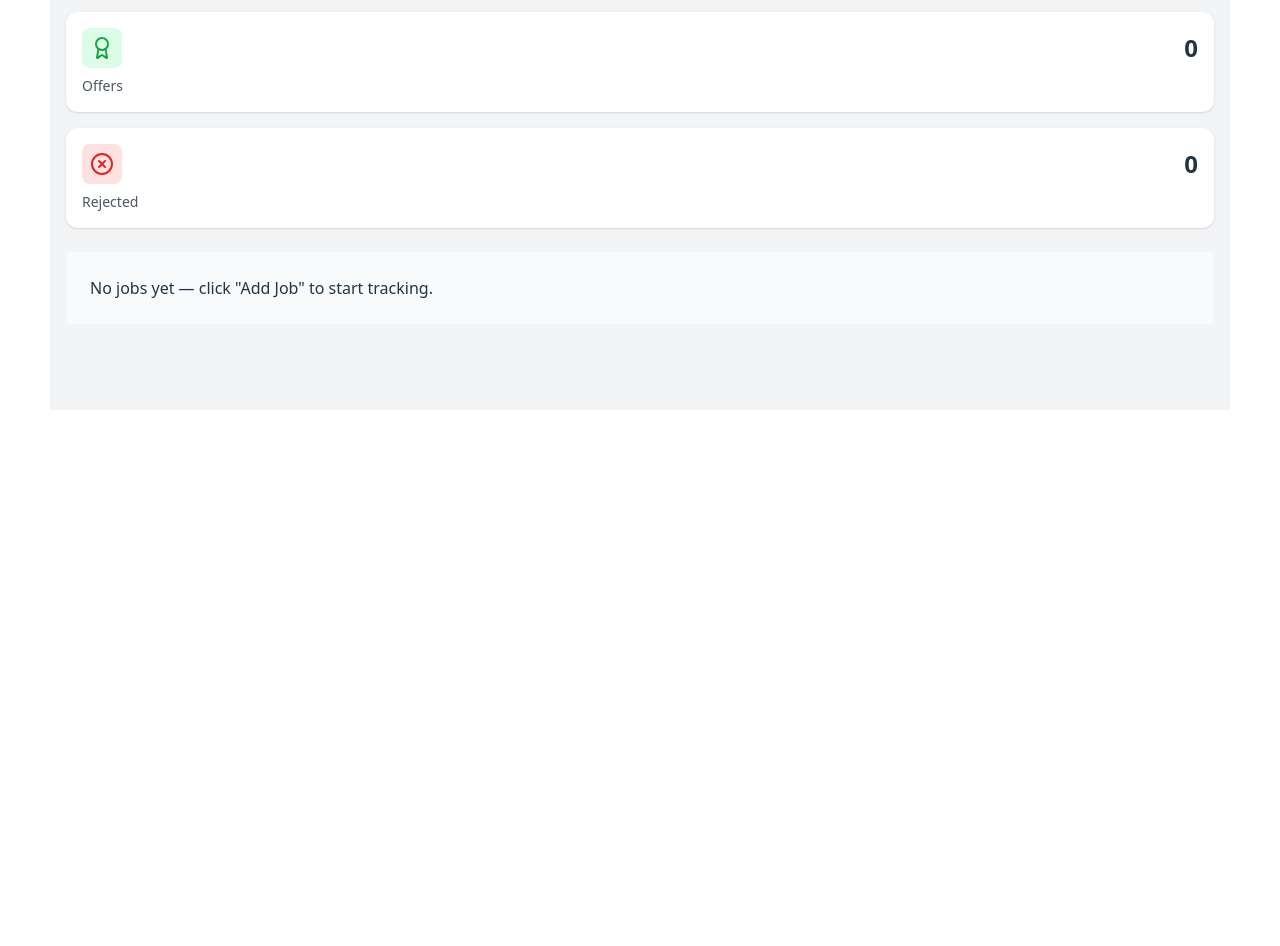
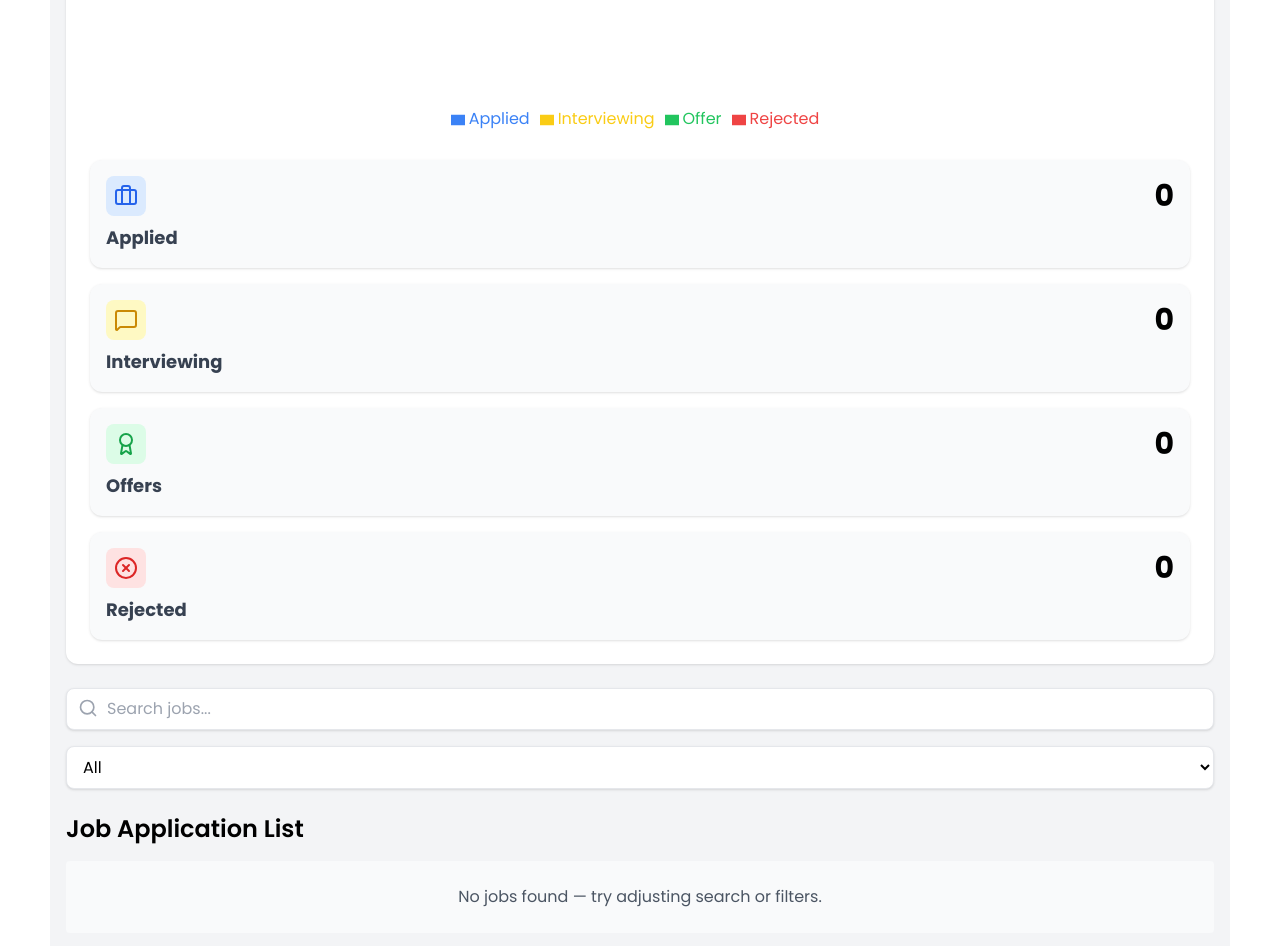
Before and after one commit to TonyBimenyi/task4_elevvo_intern, a React (Vite) app: page / in a window 1280 px wide. Shown: the part 440-1386 px from the top of the page. Before the commit the page ends 900 px from the top, so only its background shows below. Built offline with nearby package versions, Linux system fonts and the light colour scheme.

Commit message:
adjusted the dashboard container

```diff
--- a/package.json
+++ b/package.json
@@ -13,7 +13,8 @@
     "lucide-react": "^0.542.0",
     "react": "^19.1.1",
     "react-dom": "^19.1.1",
-    "react-router-dom": "^7.8.2"
+    "react-router-dom": "^7.8.2",
+    "recharts": "^3.1.2"
   },
   "devDependencies": {
     "@eslint/js": "^9.33.0",
--- a/src/index.css
+++ b/src/index.css
@@ -1,3 +1,5 @@
+@import url('https://fonts.googleapis.com/css2?family=Anton&family=Poppins:ital,wght@0,100;0,200;0,300;0,400;0,500;0,600;0,700;0,800;0,900;1,100;1,200;1,300;1,400;1,500;1,600;1,700;1,800;1,900&display=swap');
+
 :root {
   font-family: system-ui, Avenir, Helvetica, Arial, sans-serif;
   line-height: 1.5;
@@ -11,6 +13,11 @@
   text-rendering: optimizeLegibility;
   -webkit-font-smoothing: antialiased;
   -moz-osx-font-smoothing: grayscale;
+}
+
+
+*{
+  font-family: "poppins", sans-serif;
 }
 
 a {
--- a/src/pages/Dashboard.jsx
+++ b/src/pages/Dashboard.jsx
@@ -1,93 +1,207 @@
-import { Link } from 'react-router-dom';
-import { useJobs } from '../context/JobsContext';
-import Container from '../components/Container';
-import ImportExport from '../components/ImportExport';
-import { Briefcase, MessageSquare, Award, XCircle } from 'lucide-react';
+import { Link } from "react-router-dom";
+import { useJobs } from "../context/JobsContext";
+import Container from "../components/Container";
+import ImportExport from "../components/ImportExport";
+import { Briefcase, MessageSquare, Award, XCircle, Search } from "lucide-react";
+import {
+  PieChart,
+  Pie,
+  Cell,
+  Tooltip,
+  Legend,
+  ResponsiveContainer,
+} from "recharts";
+import { useState } from "react";
 
 export default function Dashboard() {
   const { jobs } = useJobs();
+  const [search, setSearch] = useState("");
+  const [filter, setFilter] = useState("All");
 
   // Count jobs by status
-  const applied = jobs.filter(job => job.status === "Applied").length;
-  const interviewing = jobs.filter(job => job.status === "Interviewing").length;
-  const offer = jobs.filter(job => job.status === "Offer").length;
-  const rejected = jobs.filter(job => job.status === "Rejected").length;
+  const applied = jobs.filter((job) => job.status === "Applied").length;
+  const interviewing = jobs.filter((job) => job.status === "Interviewing").length;
+  const offer = jobs.filter((job) => job.status === "Offer").length;
+  const rejected = jobs.filter((job) => job.status === "Rejected").length;
+
+  // Chart Data
+  const data = [
+    { name: "Applied", value: applied },
+    { name: "Interviewing", value: interviewing },
+    { name: "Offer", value: offer },
+    { name: "Rejected", value: rejected },
+  ];
+  const COLORS = ["#3b82f6", "#facc15", "#22c55e", "#ef4444"];
+
+  // Filtered Jobs
+  const filteredJobs = jobs.filter((job) => {
+    const matchesSearch =
+      job.company.toLowerCase().includes(search.toLowerCase()) ||
+      job.title.toLowerCase().includes(search.toLowerCase());
+
+    const matchesFilter = filter === "All" || job.status === filter;
+    return matchesSearch && matchesFilter;
+  });
 
   return (
     <Container>
       <div className="flex items-center justify-between mb-6">
-        <h1 className="text-2xl font-semibold">Overview</h1>
+        <h1 className="text-2xl text-black font-semibold">Overview</h1>
         <ImportExport />
       </div>
 
-      {/* Overview Cards */}
-      <div className="grid grid-cols-1 sm:grid-cols-2 lg:grid-cols-4 gap-4 mb-6">
-        <div className="p-4 bg-white rounded-xl shadow flex flex-col">
+      {/* Overview Section with Chart and Cards Side by Side */}
+      <div className="bg-white rounded-xl shadow p-6 mb-6">
+        <h2 className="text-xl font-semibold text-gray-800 mb-4">
+          Job Applications Overview
+        </h2>
+        <div className="grid grid-cols-1 lg:grid-cols-2 gap-6 items-center">
+          {/* Chart on the Left */}
+          <div className="h-72">
+            <ResponsiveContainer>
+              <PieChart>
+                <Pie
+                  data={data}
+                  dataKey="value"
+                  nameKey="name"
+                  cx="50%"
+                  cy="50%"
+                  outerRadius={100}
+                  label
+                >
+                  {data.map((entry, index) => (
+                    <Cell key={`cell-${index}`} fill={COLORS[index]} />
+                  ))}
+                </Pie>
+                <Tooltip />
+                <Legend />
+              </PieChart>
+            </ResponsiveContainer>
+          </div>
+
+          {/* Cards on the Right */}
+          <div className="grid grid-cols-1 sm:grid-cols-2 gap-4">
+            <div className="p-4 bg-gray-50 rounded-xl shadow flex flex-col">
               <div className="flex items-center justify-between">
                 <div className="p-2 bg-blue-100 rounded-lg">
                   <Briefcase className="w-6 h-6 text-blue-600" />
                 </div>
-            <span className="text-2xl font-bold">{applied}</span>
+                <span className="text-3xl text-black font-bold">{applied}</span>
               </div>
-          <p className="mt-2 text-sm text-gray-600">Applied</p>
+              <p className="mt-2 text-lg font-bold text-gray-700">Applied</p>
             </div>
 
-        <div className="p-4 bg-white rounded-xl shadow flex flex-col">
+            <div className="p-4 bg-gray-50 rounded-xl shadow flex flex-col">
               <div className="flex items-center justify-between">
                 <div className="p-2 bg-yellow-100 rounded-lg">
                   <MessageSquare className="w-6 h-6 text-yellow-600" />
                 </div>
-            <span className="text-2xl font-bold">{interviewing}</span>
+                <span className="text-3xl text-black font-bold">{interviewing}</span>
               </div>
-          <p className="mt-2 text-sm text-gray-600">Interviewing</p>
+              <p className="mt-2 text-lg font-bold text-gray-700">Interviewing</p>
             </div>
 
-        <div className="p-4 bg-white rounded-xl shadow flex flex-col">
+            <div className="p-4 bg-gray-50 rounded-xl shadow flex flex-col">
               <div className="flex items-center justify-between">
                 <div className="p-2 bg-green-100 rounded-lg">
                   <Award className="w-6 h-6 text-green-600" />
                 </div>
-            <span className="text-2xl font-bold">{offer}</span>
+                <span className="text-3xl text-black font-bold">{offer}</span>
               </div>
-          <p className="mt-2 text-sm text-gray-600">Offers</p>
+              <p className="mt-2 text-lg font-bold text-gray-700">Offers</p>
             </div>
 
-        <div className="p-4 bg-white rounded-xl shadow flex flex-col">
+            <div className="p-4 bg-gray-50 rounded-xl shadow flex flex-col">
               <div className="flex items-center justify-between">
                 <div className="p-2 bg-red-100 rounded-lg">
                   <XCircle className="w-6 h-6 text-red-600" />
                 </div>
-            <span className="text-2xl font-bold">{rejected}</span>
+                <span className="text-3xl text-black font-bold">{rejected}</span>
               </div>
-          <p className="mt-2 text-sm text-gray-600">Rejected</p>
+              <p className="mt-2 text-lg font-bold text-gray-700">Rejected</p>
+            </div>
+          </div>
         </div>
       </div>
 
+     {/* Search & Filter Controls */}
+<div className="flex flex-col sm:flex-row items-center gap-4 mb-6">
+  {/* Search Box */}
+  <div className="relative w-full sm:w-1/2">
+    <input
+      type="text"
+      placeholder="Search jobs..."
+      value={search}
+      onChange={(e) => setSearch(e.target.value)}
+      className="w-full pl-10 pr-4 py-2 text-black shadow border rounded-lg bg-white focus:outline-blue-500 focus:ring-2 focus:ring-blue-500"
+    />
+    <Search className="w-5 h-5 text-gray-400 absolute left-3 top-2.5" />
+  </div>
+
+  {/* Status Filter */}
+  <select
+    value={filter}
+    onChange={(e) => setFilter(e.target.value)}
+    className="w-full sm:w-40 px-3 py-2 border text-black shadow rounded-lg bg-white focus:outline-none focus:ring-2 focus:ring-blue-500"
+  >
+    <option value="All">All</option>
+    <option value="Applied">Applied</option>
+    <option value="Interviewing">Interviewing</option>
+    <option value="Offer">Offer</option>
+    <option value="Rejected">Rejected</option>
+  </select>
+</div>
+
+
       {/* Job List */}
-      {jobs.length === 0 ? (
-        <div className="p-6 bg-gray-50 rounded">
-          No jobs yet — click "Add Job" to start tracking.
+      <h1 className="text-2xl text-black font-semibold mb-4">Job Application List</h1>
+      {filteredJobs.length === 0 ? (
+        <div className="p-6 bg-gray-50 text-gray-600 rounded text-center">
+          No jobs found — try adjusting search or filters.
         </div>
       ) : (
-        <ul className="space-y-3">
-          {jobs.map((job) => (
+        <ul className="space-y-4">
+          {filteredJobs.map((job) => {
+            let badgeColor =
+              job.status === "Applied"
+                ? "bg-blue-100 text-blue-700"
+                : job.status === "Interviewing"
+                ? "bg-yellow-100 text-yellow-700"
+                : job.status === "Offer"
+                ? "bg-green-100 text-green-700"
+                : "bg-red-100 text-red-700";
+
+            return (
               <li
                 key={job.id}
-              className="p-4 bg-white shadow-sm rounded flex items-center justify-between"
+                className="p-5 bg-white rounded-xl shadow flex flex-col sm:flex-row sm:items-center justify-between hover:shadow-md transition"
               >
-              <div>
-                <Link to={`/job/${job.id}`} className="text-lg font-medium">
+                <div className="flex flex-col">
+                  <Link
+                    to={`/job/${job.id}`}
+                    className="text-lg font-semibold text-gray-800 hover:text-blue-600"
+                  >
                     {job.company} — {job.title}
                   </Link>
-                <div className="text-sm text-gray-500">
-                  {job.status} • Applied: {job.date}
+                  <div className="flex items-center gap-3 mt-2 text-sm text-gray-500">
+                    <span
+                      className={`px-2 py-0.5 rounded-full text-xs font-medium ${badgeColor}`}
+                    >
+                      {job.status}
+                    </span>
+                    <span>Applied: {job.date}</span>
                   </div>
                 </div>
-              <div className="text-sm text-gray-600">
-                {job.notes ? '📝' : ''}
+
+                {job.notes && (
+                  <div className="mt-3 sm:mt-0 text-gray-500 text-sm flex items-center gap-1">
+                    <span></span>
+                    <span className="hidden sm:inline">Has Notes</span>
                   </div>
+                )}
               </li>
-          ))}
+            );
+          })}
         </ul>
       )}
     </Container>
```
Also changed, not shown: 1 other file (tests, documents, lock files or other folders). Lines whose indentation alone changed are shown as unchanged.
